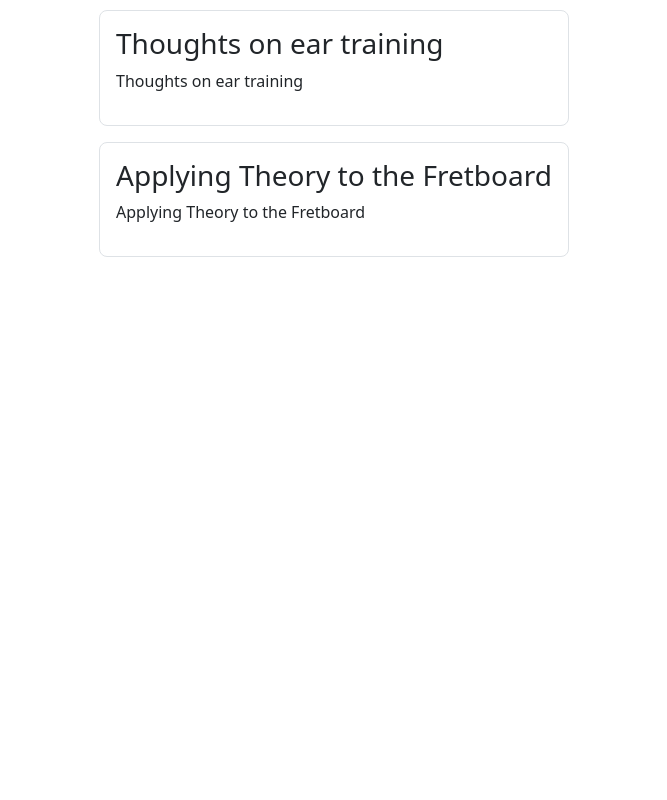
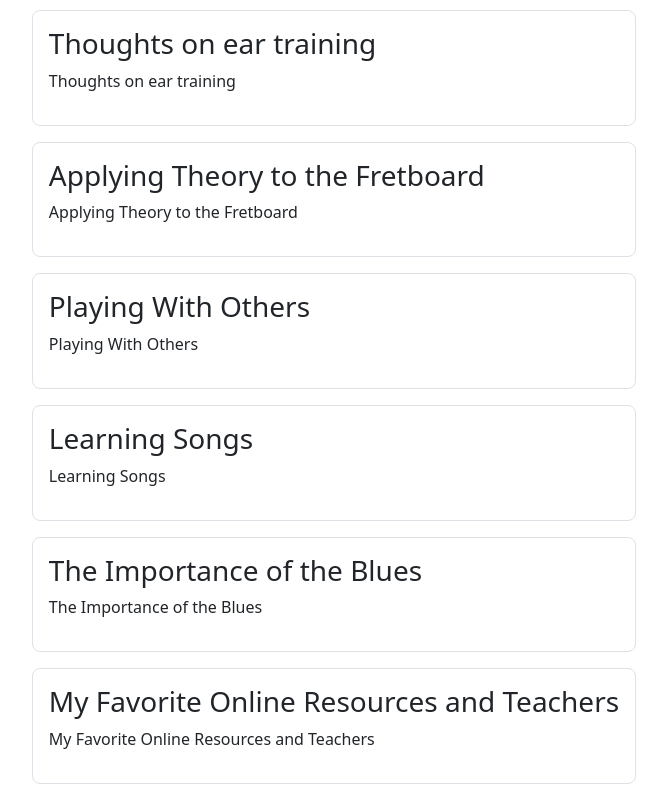
Before and after one commit to CalvinGaiennie/Music-TS-React, a React (Vite) app: page /lessons in a window 1280 px wide. Shown: the part 475-1275 px from the top of the page, without its empty margins (306-973 px from the left). Before the commit the page ends 800 px from the top, so only its background shows below. Built offline with nearby package versions, Linux system fonts and the light colour scheme.

Commit message:
continued the lesson outlines

```diff
--- a/src/assets/resources.ts
+++ b/src/assets/resources.ts
@@ -4,16 +4,29 @@ export const lessons = [
     title: "How to learn guitar.",
     description: "How to learn guitar.",
     sections: [
-      { type: "h3", content: "heres some stuff" },
+      { type: "h1", content: "How to learn guitar" },
       {
-        type: "p",
-        content:
-          "setting goals, kind of guitar, type of music, ect. explain that I am going to cover the stuff that applies to pretty much everyone and helps you to be well rounded",
+        type: "h3",
+        content: "What is your goal?",
       },
       {
         type: "p",
         content:
-          "mention the absolute basics, how to hold it learn the parts, ect",
+          "kind of guitar, type of music, ect. explain that I am going to cover the stuff that applies to pretty much everyone and helps you to be well rounded",
+      },
+      {
+        type: "h3",
+        content: "What I'm going to cover",
+      },
+      {
+        type: "p",
+        content:
+          "I am going to cover the stuff that applies to pretty much everyone and helps you to be well rounded",
+      },
+      {
+        type: "p",
+        content:
+          "Mention the absolute basics, how to hold it learn the parts, ect",
       },
       {
         type: "p",
@@ -27,9 +40,16 @@ export const lessons = [
     title: "Essential Music Theory",
     description: "Notes In Music Major Scale How to Make Chords Keys",
     sections: [
+      { type: "h1", content: "Why Learn Music Theory" },
       { type: "h3", content: "Notes In Music" },
+      { type: "p", content: "Notes In Music" },
+      { type: "h3", content: "Major Scale" },
       { type: "p", content: "Major Scale" },
+      { type: "h3", content: "Minor Scale" },
+      { type: "p", content: "Minor Scale" },
+      { type: "h3", content: "Invtervals and How to Make Chords" },
       { type: "p", content: "Invtervals and How to Make Chords" },
+      { type: "h3", content: "Keys" },
       { type: "p", content: "Keys" },
     ],
   },
@@ -38,15 +58,36 @@ export const lessons = [
     title: "Thoughts on ear training",
     description: "Thoughts on ear training",
     sections: [
+      { type: "h1", content: "Thoughts on ear training" },
       { type: "h3", content: "Thoughts on ear training" },
+      { type: "p", content: "Thoughts on ear training" },
+      { type: "h3", content: "Why ear training" },
+      { type: "p", content: "Why ear training" },
+      {
+        type: "h3",
+        content: "super quick note about the traditiional interval method",
+      },
       {
         type: "p",
-        content: "using the pentatonic scale to find the key of a song",
+        content: "super quick note about the traditiional interval method",
+      },
+      {
+        type: "h3",
+        content:
+          "why I built my ear training system,easy acoustic songs and melodies vs full tracks",
       },
       {
         type: "p",
         content:
           "why I built my ear training system,easy acoustic songs and melodies vs full tracks",
+      },
+      {
+        type: "h3",
+        content: "using the pentatonic scale to find the key of a song",
+      },
+      {
+        type: "p",
+        content: "using the pentatonic scale to find the key of a song",
       },
     ],
   },
@@ -57,16 +98,73 @@ export const lessons = [
     sections: [
       { type: "h3", content: "Applying Theory to the Fretboard" },
       {
+        type: "h3",
+        content:
+          "Prerequisites Learning the Fretboard, learn the E and A String, Fretboard Octive Hack,",
+      },
+      {
         type: "p",
         content:
           "Prerequisites Learning the Fretboard, learn the E and A String, Fretboard Octive Hack,",
       },
+      { type: "h3", content: "Barre Chords and the Caged System," },
       { type: "p", content: "Barre Chords and the Caged System," },
+      { type: "h3", content: "The Pentatonic Scale," },
       { type: "p", content: "The Pentatonic Scale," },
+      { type: "h3", content: "Triads," },
       { type: "p", content: "Triads," },
+      { type: "h3", content: "Playing the Changes" },
       { type: "p", content: "Playing the Changes" },
+      { type: "h3", content: "Arpeggios" },
       { type: "p", content: "Arpeggios" },
+      { type: "h3", content: "OP Exersice my favorite exersize" },
       { type: "p", content: "OP Exersice my favorite exersize" },
+    ],
+  },
+  {
+    id: 5,
+    title: "Playing With Others",
+    description: "Playing With Others",
+    sections: [
+      { type: "h1", content: "Playing With Others" },
+      { type: "h3", content: "Improvising" },
+      { type: "p", content: "improvising" },
+      { type: "h3", content: "Feel and Ears. Musicianship" },
+      { type: "p", content: "feel and ears. Musicianship" },
+      { type: "h3", content: "Nashville Number System" },
+      { type: "p", content: "nashville number system" },
+      { type: "h3", content: "Standard Tunes" },
+      { type: "p", content: "standard tunes" },
+    ],
+  },
+  {
+    id: 6,
+    title: "Learning Songs",
+    description: "Learning Songs",
+    sections: [
+      { type: "h1", content: "Learning Songs" },
+      { type: "h3", content: "Learning Songs" },
+      { type: "p", content: "learning songs" },
+    ],
+  },
+  {
+    id: 7,
+    title: "The Importance of the Blues",
+    description: "The Importance of the Blues",
+    sections: [
+      { type: "h1", content: "The Importance of the Blues" },
+      { type: "h3", content: "The Importance of the Blues" },
+      { type: "p", content: "the importance of the blues" },
+    ],
+  },
+  {
+    id: 8,
+    title: "My Favorite Online Resources and Teachers",
+    description: "My Favorite Online Resources and Teachers",
+    sections: [
+      { type: "h1", content: "My Favorite Online Resources and Teachers" },
+      { type: "h3", content: "My Favorite Online Resources and Teachers" },
+      { type: "p", content: "the importance of the blues" },
     ],
   },
 ];
--- a/src/pages/FretboardSimulatorPage.tsx
+++ b/src/pages/FretboardSimulatorPage.tsx
@@ -3,6 +3,11 @@ function FretboardSimulatorPage() {
     <div className="container d-flex flex-column align-items-center">
       <h1 className="mb-4">Fretboard Simulator</h1>
       <div>Fretboard Simulator</div>
+      <p>
+        intervals including just a note, scales, arpeggions, maybe chords, be
+        able to sort by shape or position
+      </p>
+      <p>notes on the fretboard</p>
     </div>
   );
 }
--- a/src/pages/MetronomePage.tsx
+++ b/src/pages/MetronomePage.tsx
@@ -3,6 +3,10 @@ function MetronomePage() {
     <div className="container d-flex flex-column align-items-center">
       <h1 className="mb-4">Metronome</h1>
       <div>Metronome</div>
+      <p>stick control workout</p>
+      <p>tomo's finger exercise (try it before posting it here)</p>
+      <p>scales. maybe integrate this with the fretboard simulator</p>
+      <p>Maybe do some strumming patterns and exercises</p>
     </div>
   );
 }
```
